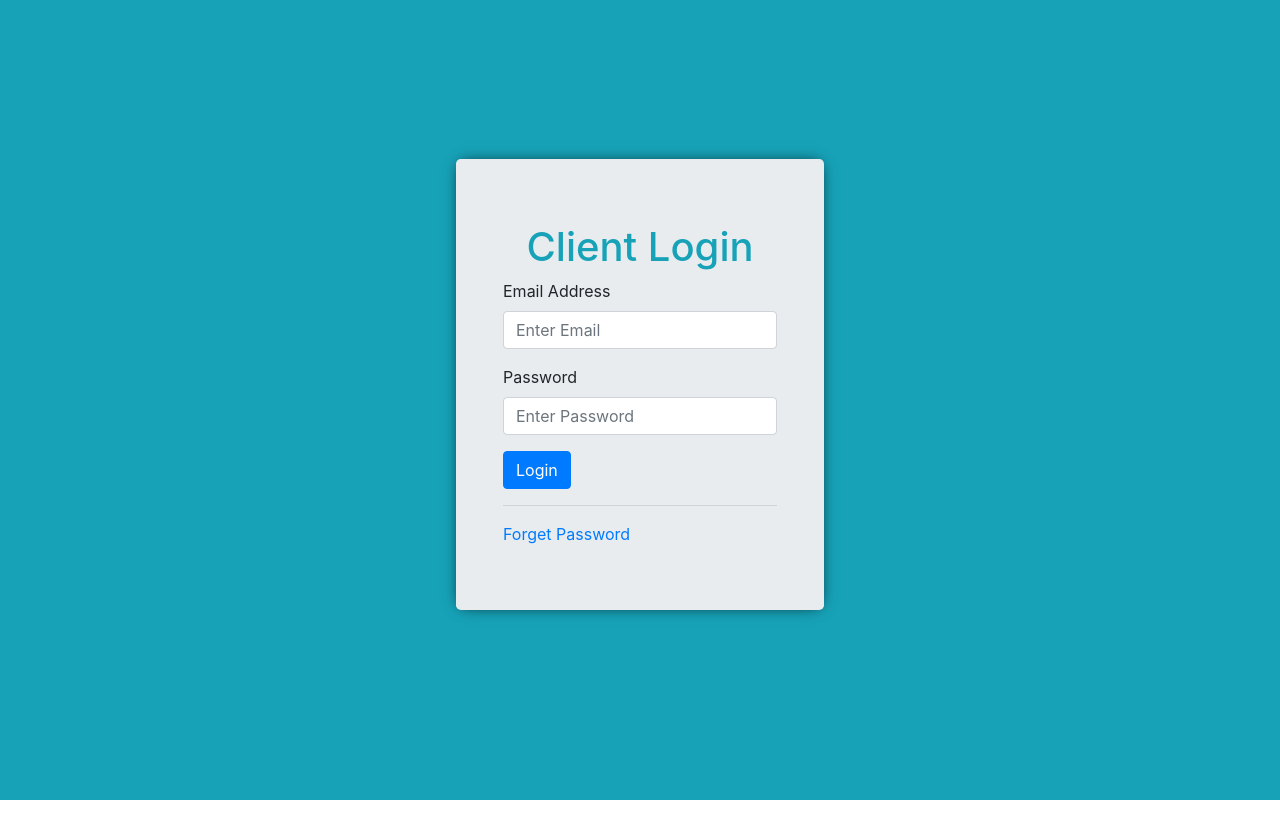
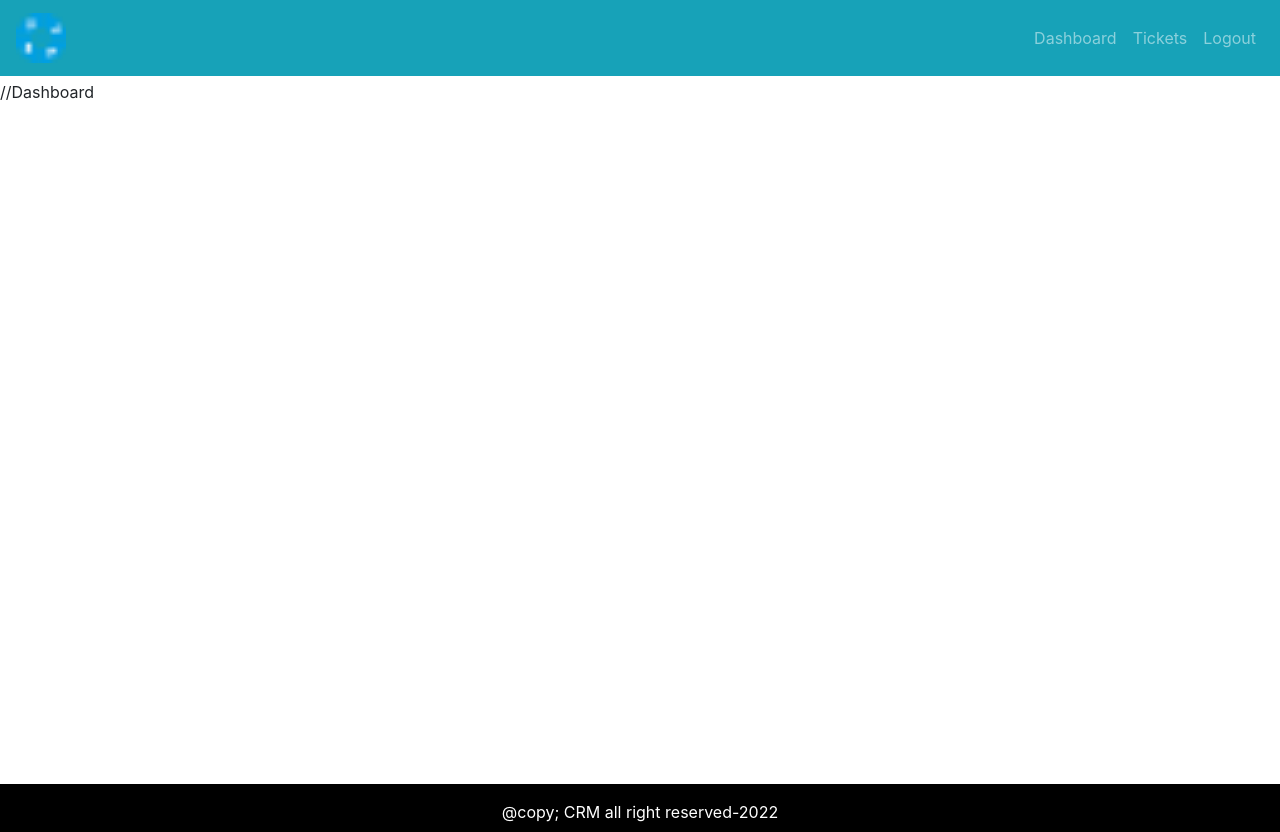
Before and after one commit to Likanstha/crm-frontend, a React (Create React App) app: page / in a window 1280 px wide. Before the commit the page ends 800 px from the top, so only its background shows below. Built offline with nearby package versions, Linux system fonts and the light colour scheme.

Commit message:
layout added

```diff
--- a/src/App.css
+++ b/src/App.css
@@ -0,0 +1,25 @@
+.default-layout{
+    display:grid;
+    grid-template-rows:80px auto 3rem;
+    grid-template-areas:
+    "header"
+    "main"
+    "footer"
+}
+
+header {
+    grid-area: header;
+
+}
+main{
+    grid-area: main;
+    min-height: 88vh;
+
+}
+
+footer{
+    grid-area: footer;
+    background: black;
+    padding: 1rem;
+    color: white;
+}
--- a/src/App.js
+++ b/src/App.js
@@ -1,5 +1,6 @@
 
 import './App.css';
+import { DefaultLayout } from './layout/DefaultLayout';
 
 import { Entry } from './pages/entry/Entry.page';
 
@@ -7,8 +8,11 @@
   return (
 
     <div className='App'>
-      <Entry />
 
+      <DefaultLayout>
+        //Dashboard
+        </DefaultLayout>
+      {/* <Entry /> */}
       </div>
 
 
--- a/src/components/login/Login.comp.js
+++ b/src/components/login/Login.comp.js
@@ -52,6 +52,6 @@
   handleOnchange: PropTypes.func.isRequired,
   handleOnSubmit: PropTypes.func.isRequired,
   formSwitcher: PropTypes.func.isRequired,
-   email: PropTypes.string.isRequired,
+  email: PropTypes.string.isRequired,
   pass: PropTypes.string.isRequired
 };
--- /dev/null
+++ b/src/layout/DefaultLayout.js
@@ -0,0 +1,21 @@
+import React from 'react'
+import {Header} from './partials/Header.comp'
+import {Footer} from './partials/Footer.comp'
+
+export const DefaultLayout = ({children}) => {
+  return (
+    <div className="default-layout">
+      <header className="header">
+      <Header />
+      </header>
+
+      <main className="main">
+      {children}
+      </main>
+
+      <footer className="footer">
+      <Footer />
+      </footer>
+    </div>
+  )
+}
--- /dev/null
+++ b/src/layout/partials/Footer.comp.js
@@ -0,0 +1,10 @@
+import React from 'react'
+
+export const Footer = () => {
+  return (
+    <div className="text-center copy-right">
+      @copy; CRM all right reserved-2022
+
+    </div>
+  );
+};
--- /dev/null
+++ b/src/layout/partials/Header.comp.js
@@ -0,0 +1,23 @@
+import React from 'react'
+import logo from "../../assets/img/logo.png";
+import { Nav,Navbar } from 'react-bootstrap'
+export const Header = () => {
+  return(
+  <Navbar  collapseOnSelect bg="info"
+   variant="dark" expand="md"  >
+    <Navbar.Brand>
+      <img src={logo} alt= "logo" width="50px" />
+    </Navbar.Brand>
+    <Navbar.Toggle aria-controls="basic-navbar-nav" />
+    <Navbar.Collapse id ="basic-navbar-nav">
+      <Nav className="ml-auto">
+        <Nav.Link href="/dashboard">Dashboard</Nav.Link>
+        <Nav.Link href="/dashboard">Tickets</Nav.Link>
+        <Nav.Link href="/dashboard">Logout</Nav.Link>
+
+
+      </Nav>
+      </Navbar.Collapse>
+  </Navbar>
+  )
+}
```
Also changed, not shown: src/assets/img/logo.png (added).
